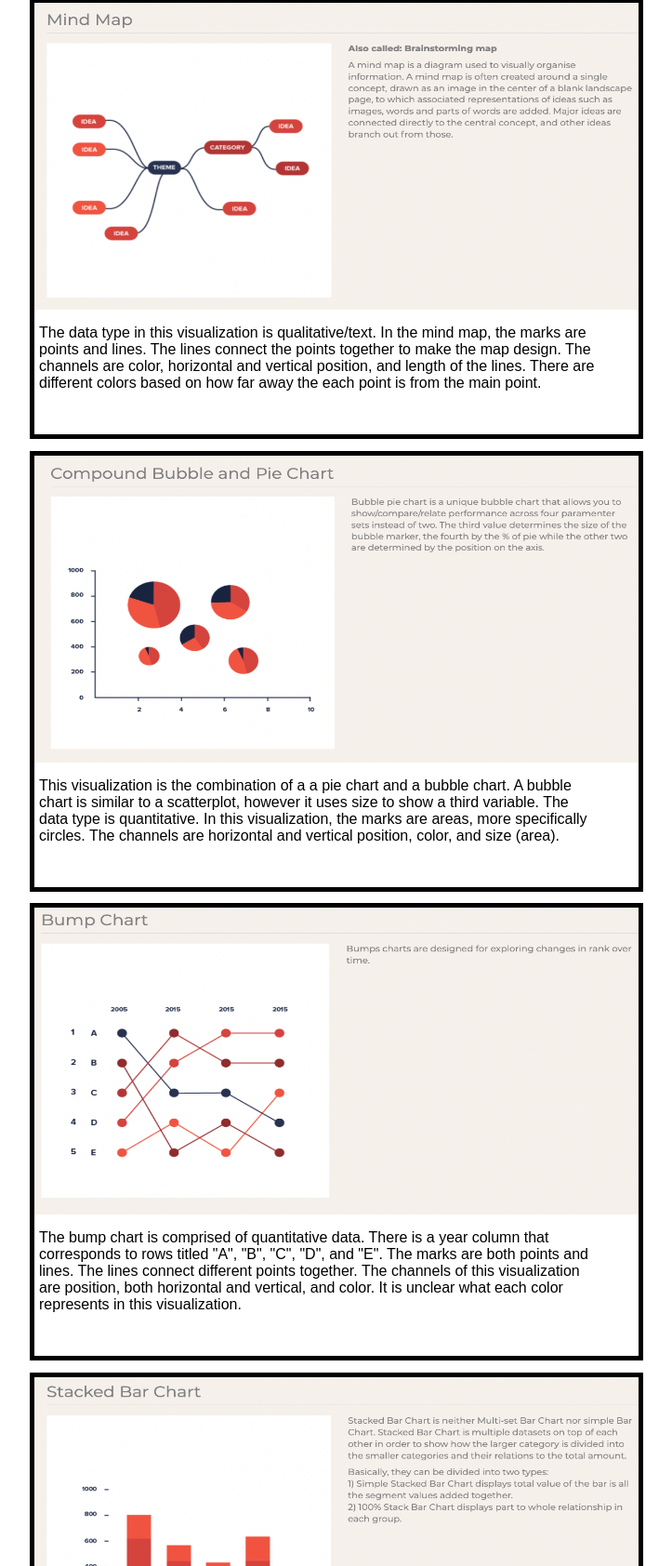
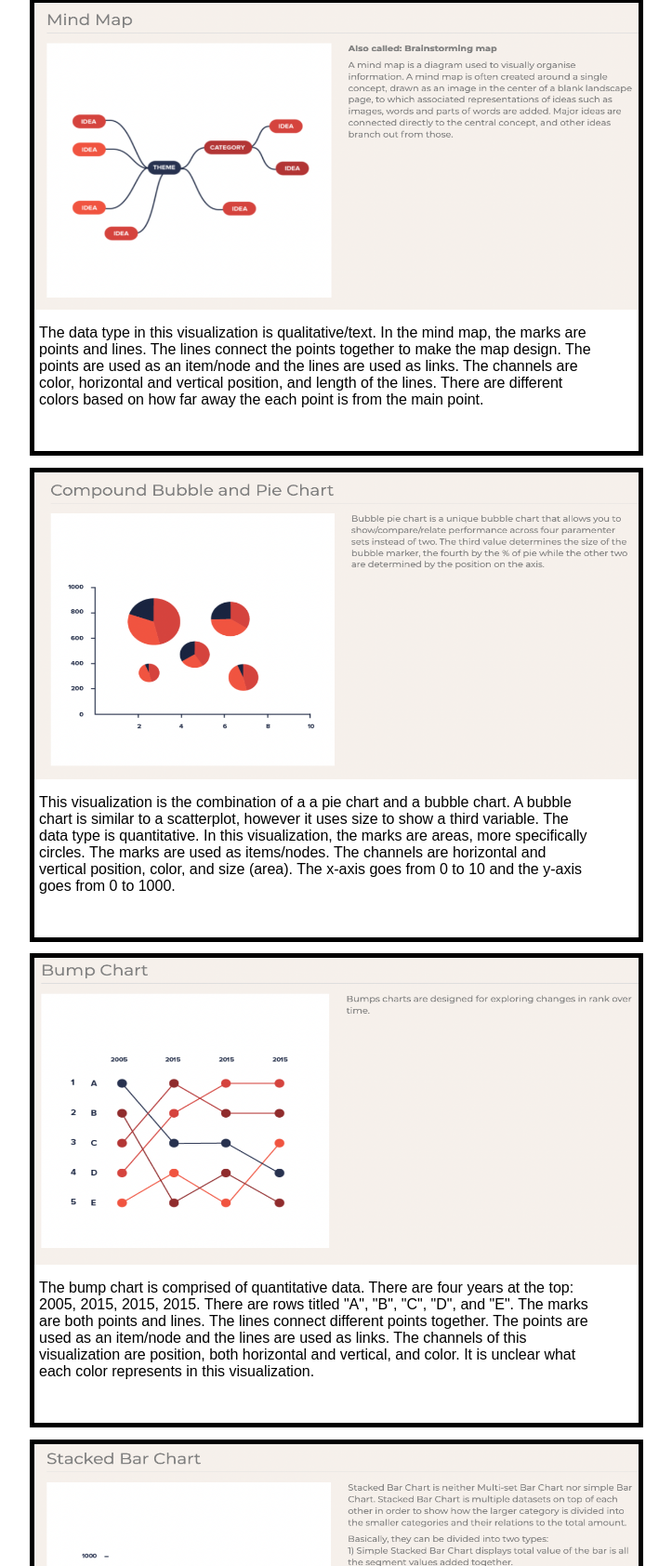
Before and after one commit to DS4200-S22/hw-03-vapid-visualizers, a plain HTML site: page index.html in a window 1280 px wide. Shown: the part 82-1766 px from the top of the page at 93% size, without its empty margins (278-1001 px from the left). Drawn offline with Linux system fonts and the light colour scheme.

Commit message:
added to the text

```diff
--- a/index.html
+++ b/index.html
@@ -4,7 +4,7 @@
 <head>
     <meta charset=utf-8/>
     <title>
-        HW-03
+        hw-03
     </title>
     <link rel="stylesheet" href="style.css"/>
 </head>
@@ -20,23 +20,23 @@
 
     <div class="item">
         <img class="viz" src="img/mind_map.png" alt=""/>
-        <p> The data type in this visualization is qualitative/text. In the mind map, the marks are points and lines. The lines connect the points together to make the map design. The channels are color, horizontal and vertical position, and length of the lines. There are different colors based on how far away the each point is from the main point. </p>
+        <p> The data type in this visualization is qualitative/text. In the mind map, the marks are points and lines. The lines connect the points together to make the map design. The points are used as an item/node and the lines are used as links. The channels are color, horizontal and vertical position, and length of the lines. There are different colors based on how far away the each point is from the main point.  </p>
     </div>
 
     <div class="item">
         <img class="viz" src="img/bubble_and_pie_chart.png" alt="">
-        <p> This visualization is the combination of a a pie chart and a bubble chart. A bubble chart is similar to a scatterplot, however it uses size to show a third variable. The data type is quantitative.
-            In this visualization, the marks are areas, more specifically circles. The channels are horizontal and vertical position, color, and size (area). </p>
+        <p> This visualization is the combination of a a pie chart and a bubble chart. A bubble chart is similar to a scatterplot, however it uses size to show a third variable.  The data type is quantitative.
+            In this visualization, the marks are areas, more specifically circles. The marks are used as items/nodes. The channels are horizontal and vertical position, color, and size (area). The x-axis goes from 0 to 10 and the y-axis goes from 0 to 1000. </p>
     </div>
 
     <div class="item">
         <img class="viz" src="img/bump_chart.png" alt="">
-        <p> The bump chart is comprised of quantitative data. There is a year column that corresponds to rows titled "A", "B", "C", "D", and "E". The marks are both points and lines. The lines connect different points together.  The channels of this visualization are position, both horizontal and vertical, and color. It is unclear what each color represents in this visualization.</p>
+        <p>The bump chart is comprised of quantitative data. There are four years at the top: 2005, 2015, 2015, 2015. There are rows titled "A", "B", "C", "D", and "E". The marks are both points and lines. The lines connect different points together. The points are used as an item/node and the lines are used as links. The channels of this visualization are position, both horizontal and vertical, and color. It is unclear what each color represents in this visualization. </p>
     </div>
 
     <div class="item">
         <img class="viz" src="img/stacked_bar_chart.png" alt="">
-        <p>  The stacked bar graph involves more data than a standard bar graph. The stacked bar graph displays a numerical value based on two different categorical value.  So, there are two datatypes in this visualization: quantitative and categorical. As there is no legend on this visualization, the levels of one of the categorical variables is unknown, but the other categorical variable has levels of "A", "B", "C", and "D". The marks in this visualization are the lines. The channels in this visualizations are the position and color of the lines. In this case, the position is both horizontal and vertical.</p>
+        <p>The stacked bar graph involves more data than a standard bar graph. The stacked bar graph displays a numerical value based on two different categorical value.  So, there are two datatypes in this visualization: quantitative and categorical. As there is no legend on this visualization, the levels of one of the categorical variables is unknown, but the other categorical variable has levels of "A", "B", "C", and "D". The marks in this visualization are the lines. The marks are used as The channels in this visualizations are the position and color of the lines. In this case, the position is both horizontal and vertical. </p>
     </div>
 
 </div>
```
